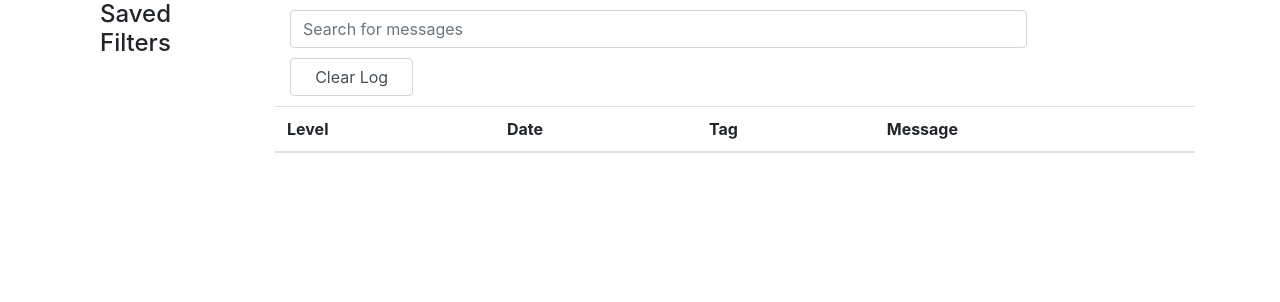
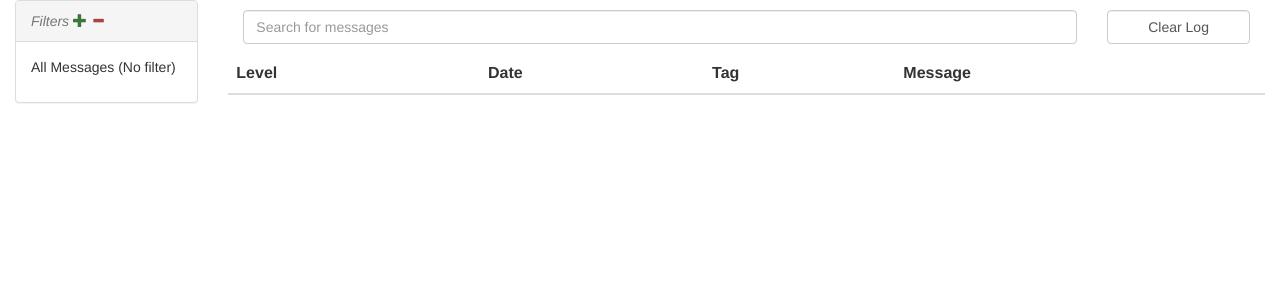
Before and after one commit to Klauswk/bbbetterLog, an Electron app: page app/public/index.html in a window 1280 px wide. Drawn offline with nearby package versions, Linux system fonts and the light colour scheme; no server answers.

Commit message:
Some fix in the layout

```diff
--- a/app/public/css/app.css
+++ b/app/public/css/app.css
@@ -9,3 +9,8 @@
    height: 70%;
    overflow-y: auto;
 }
+
+.gi-2x{font-size: 2em;}
+.gi-3x{font-size: 3em;}
+.gi-4x{font-size: 4em;}
+.gi-5x{font-size: 5em;}
--- a/app/public/index.html
+++ b/app/public/index.html
@@ -8,17 +8,23 @@
 </head>
 
 <body ng-app="betterLog">
-    <div class="container" ng-controller="AppController as app">
+    <div class="container-fluid" ng-controller="AppController as app">
         <div class="row">
-            <div class="col-sm-2">
-                <div class="col-sm-4">
-                    <h4>Saved Filters</h4>
-                </div>
-                <div class="col-sm-4">
-
+            <div class="col-sm-3 col-md-2">
+                <div class="panel panel-default">
+                    <div class="panel-heading">
+                        <i class="text-muted"> Filters </i>
+                        <a class="glyphicon glyphicon-plus gi-1x text-success" ng-click="app.openDialog()"></a>
+                        <a class="glyphicon glyphicon-minus gi-1x text-danger"></a>
+                    </div>
+                    <div class="panel-body">
+                        <ul class="list-unstyled">
+                            <li>All Messages (No filter) </li>
+                        </ul>
+                    </div>
                 </div>
             </div>
-            <div class="col-sm-10">
+            <div class="col-sm-9 col-md-10">
                 <div class="col-sm-10">
                     <input class="form-control" type="text" placeholder="Search for messages" ng-model="app.filter">
                 </div>
--- a/app/public/js/app.js
+++ b/app/public/js/app.js
@@ -4,6 +4,7 @@ angular.module("betterLog").controller("AppController", function ($scope) {
     var vm = this;
     vm.messages = [];
     vm.clearLog = clearLog;
+    vm.openDialog = openDialog;
 
     var fs = require('fs'),
         path = require('path');
@@ -17,6 +18,13 @@ angular.module("betterLog").controller("AppController", function ($scope) {
 
     function clearLog() {
         vm.messages = [];
+    }
+
+    function openDialog() {
+        const { dialog } = require('electron').remote;
+
+        console.log(dialog.showOpenDialog({ properties: ['openFile', 'openDirectory', 'multiSelections'] }));
+
     }
 
     function readNewData(file, curr, prev) {
```
